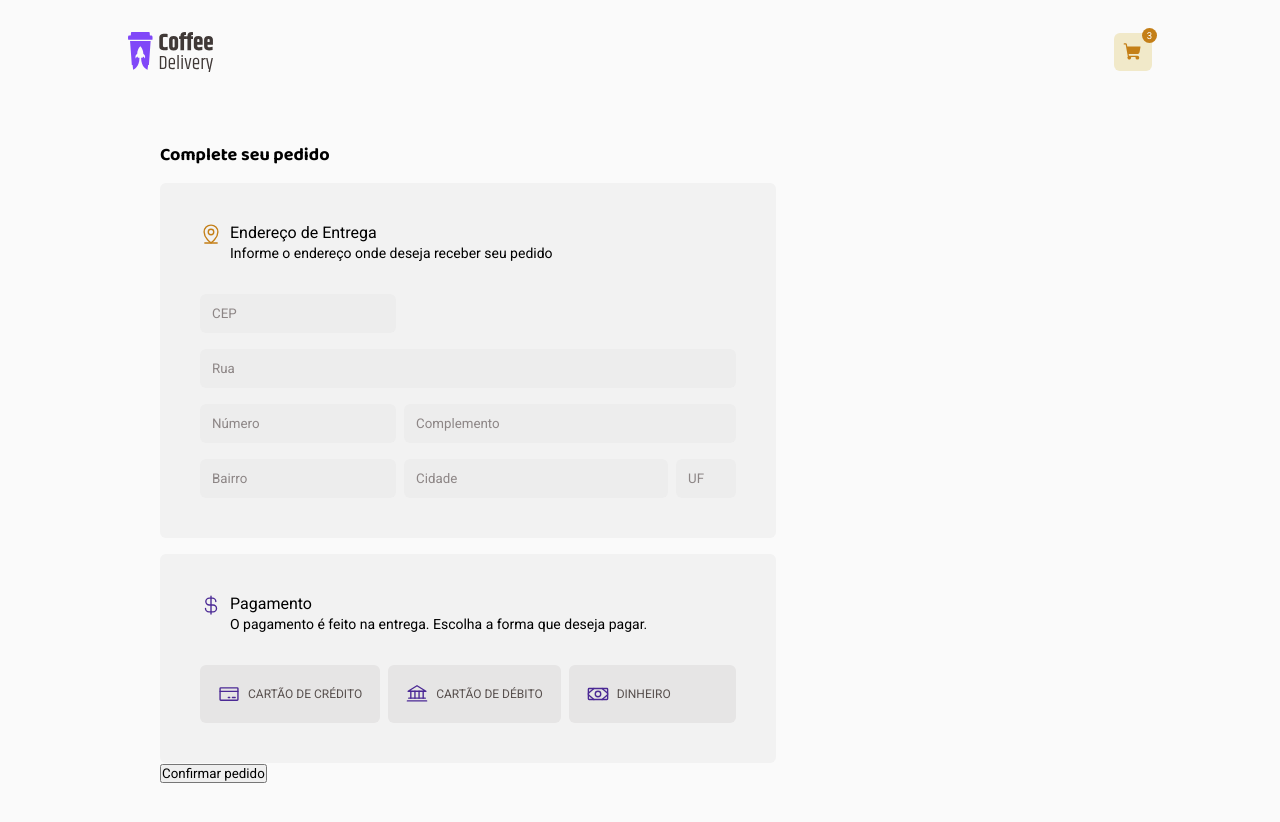
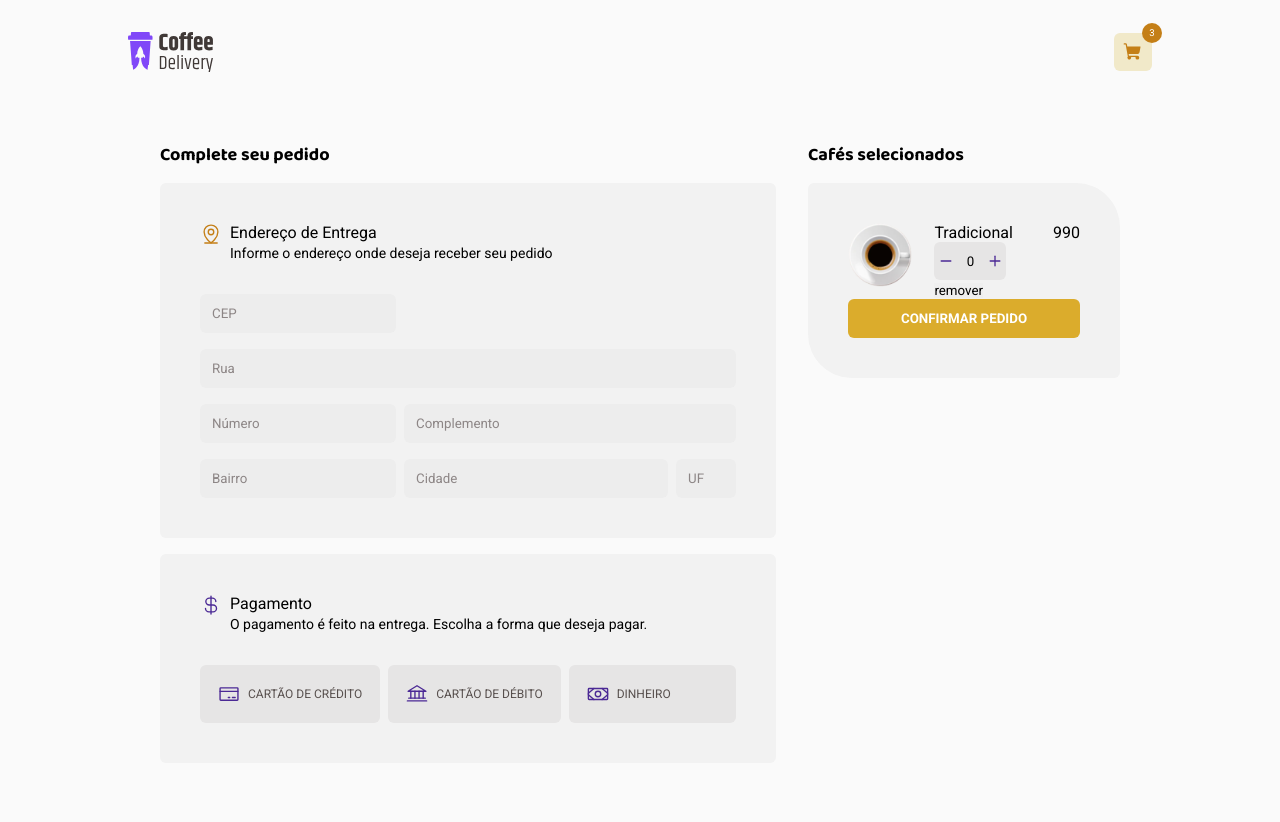
Before and after one commit to Cleidson-Oliveira/coffee-delivery, a React (Vite) app: page /checkout in a window 1280 px wide. Built offline with nearby package versions, Linux system fonts and the light colour scheme.

Commit message:
chore: add payment form on checkout formulary

```diff
--- a/src/components/button/index.tsx
+++ b/src/components/button/index.tsx
@@ -1,11 +1,15 @@
-import { ShoppingCart } from "phosphor-react";
+import { ButtonHTMLAttributes } from "react";
 import { Conteiner } from "./style";
 
-export function ButtonIcon () {
+interface ButtonProps extends ButtonHTMLAttributes<HTMLButtonElement> {
+    title: string
+}
+
+export function Button ({ title, ...rest }: ButtonProps) {
 
 	return (
-		<Conteiner>
-			<ShoppingCart size={22} color="white" weight="fill" />
+		<Conteiner {...rest}>
+			{title}
 		</Conteiner>
 	);
 }
--- a/src/components/button/style.ts
+++ b/src/components/button/style.ts
@@ -1,19 +1,20 @@
 import styled, { css } from "styled-components";
 
 export const Conteiner = styled.button`
-    display: flex;
-    justify-content: center;
-    align-items: center;
-    width: 38px;
-    height: 38px;
+    width: 100%;
+    padding: 12px;
     border-radius: 6px;
+    font-weight: bold;
+    text-transform: uppercase;
     transition: all .3s ease;
 
     ${({theme}) => css`
-        background-color: ${theme.colors.purple.dark};
+        background-color: ${theme.colors.yellow.mid};
+        font-size: ${theme.fontSize.text.sm};
+        color: white;
 
         :hover {
-            background-color: ${theme.colors.purple.mid};
+            background-color: ${theme.colors.yellow.dark};
         }
     `}
 
--- /dev/null
+++ b/src/components/buttonWithIcon/index.tsx
@@ -0,0 +1,11 @@
+import { ShoppingCart } from "phosphor-react";
+import { Conteiner } from "./style";
+
+export function ButtonIcon () {
+
+	return (
+		<Conteiner>
+			<ShoppingCart size={22} color="white" weight="fill" />
+		</Conteiner>
+	);
+}
--- /dev/null
+++ b/src/components/buttonWithIcon/style.ts
@@ -0,0 +1,20 @@
+import styled, { css } from "styled-components";
+
+export const Conteiner = styled.button`
+    display: flex;
+    justify-content: center;
+    align-items: center;
+    width: 38px;
+    height: 38px;
+    border-radius: 6px;
+    transition: all .3s ease;
+
+    ${({theme}) => css`
+        background-color: ${theme.colors.purple.dark};
+
+        :hover {
+            background-color: ${theme.colors.purple.mid};
+        }
+    `}
+
+`;
--- a/src/components/header/index.tsx
+++ b/src/components/header/index.tsx
@@ -12,7 +12,7 @@ export function Header () {
 			<Content>
 				<Logo src={logo}/>
 				<Actions>
-					<ButtonCart productsAmount={3}>
+					<ButtonCart productsAmount={3} to={"/checkout"}>
 						<ShoppingCart size={20} weight="fill" color={colors.yellow.dark}/>
 					</ButtonCart>
 				</Actions>
--- a/src/components/header/style.ts
+++ b/src/components/header/style.ts
@@ -1,4 +1,5 @@
 import styled, {css} from "styled-components";
+import { Link } from "react-router-dom";
 
 interface ButtonCartProps {
     productsAmount: number
@@ -24,7 +25,7 @@ export const Actions = styled.div`
 
 `;
 
-export const ButtonCart = styled.button<ButtonCartProps>`
+export const ButtonCart = styled(Link)<ButtonCartProps>`
     position: relative;
     display: flex;
     justify-content: center;
@@ -40,19 +41,20 @@ export const ButtonCart = styled.button<ButtonCartProps>`
         &:after {
             content: "${productsAmount.toString()}";
             position: absolute;
-            top: -5px;
-            right: -5px;
+            top: -10px;
+            right: -10px;
             display: flex;
             align-items: center;
             justify-content: center;
-            min-width: 15px;
-            min-height: 15px;
+            min-width: 20px;
+            min-height: 20px;
             box-sizing: border-box;
             border-radius: 50%;
             background-color: ${theme.colors.yellow.dark};
             color: white;
             font-size: .6rem;
             font-family: 'Roboto';
+            line-height: 0;
         }
     `}
 `;
--- a/src/components/inputNumber/index.tsx
+++ b/src/components/inputNumber/index.tsx
@@ -11,7 +11,7 @@ export function InputNumber () {
 			<button>
 				<Minus weight="bold" color={colors.purple.dark} size={14} />
 			</button>
-			<input type="text" defaultValue={0}/>
+			<input type="text" defaultValue={0} />
 			<button>
 				<Plus weight="bold" color={colors.purple.dark} size={14} />
 			</button>
--- /dev/null
+++ b/src/pages/checkout/components/cardCoffee/index.tsx
@@ -0,0 +1,27 @@
+import { Conteiner } from "./style";
+
+import coffee from "../../../../assets/expresso.svg";
+import { InputNumber } from "../../../../components/inputNumber";
+
+interface CardCoffeeProps {
+    name: string,
+    image?: string,
+    price: number,
+}
+
+export function CardCoffee ({ name, price }: CardCoffeeProps) {
+
+	return (
+		<Conteiner>
+			<div>
+				<img src={coffee}/>
+			</div>
+			<div>
+				{name}
+				<InputNumber />
+				<button>remover</button>
+			</div>
+			<div>{price}</div>
+		</Conteiner>
+	);
+}
--- /dev/null
+++ b/src/pages/checkout/components/cardCoffee/style.ts
@@ -0,0 +1,17 @@
+import styled from "styled-components";
+
+export const Conteiner = styled.div`
+    display: flex;
+    align-items: flex-start;
+    justify-content: space-between;
+    gap: 1.4rem;
+
+    img {
+        width: 64px;
+        height: 64px;
+    }
+
+    & > div:nth-child(2) {
+        flex: 1;
+    }
+`;
--- a/src/pages/checkout/components/checkoutForm/index.tsx
+++ b/src/pages/checkout/components/checkoutForm/index.tsx
@@ -1,10 +1,12 @@
 import { useForm } from "react-hook-form";
 import { zodResolver } from "@hookform/resolvers/zod";
 import { z } from "zod";
-import { AddressFormConteiner, Conteiner, PaymentFormConteiner, Title } from "./style";
+import { AddressFormConteiner, Conteiner, PaymentFormConteiner, SelectedProducts, Title } from "./style";
 import { Header } from "../header";
 import { Bank, CreditCard, CurrencyDollar, MapPinLine, Money } from "phosphor-react";
 import { useTheme } from "styled-components";
+import { Button } from "../../../../components/button";
+import { CardCoffee } from "../cardCoffee";
 
 const validationScheema = z.object({
 	cep: z.string().min(1),
@@ -14,7 +16,7 @@ const validationScheema = z.object({
 	district: z.string().min(1),
 	city: z.string().min(1),
 	uf: z.string().min(2),
-	teste: z.string()
+	paymentForm: z.string(),
 });
 
 type FormType = z.infer<typeof validationScheema>;
@@ -59,24 +61,30 @@ export function Form () {
 					</Header>
 					<div>
 						<label>
-							<input {...register("teste")} type="radio" value="creditcard"  />
+							<input {...register("paymentForm")} type="radio" value="creditcard"  />
 							<CreditCard size={22} color={colors.purple.dark} />
 							Cartão de crédito
 						</label>
 						<label>
-							<input {...register("teste")} type="radio" value="debitcard"  />
+							<input {...register("paymentForm")} type="radio" value="debitcard"  />
 							<Bank size={22} color={colors.purple.dark} />
 							Cartão de débito
 						</label>
 						<label>
-							<input {...register("teste")} type="radio" value="money"  />
+							<input {...register("paymentForm")} type="radio" value="money"  />
 							<Money size={22} color={colors.purple.dark} />
 							Dinheiro
 						</label>
 					</div>
 				</PaymentFormConteiner>
 			</div>
-			<input type="submit" value="Confirmar pedido" />
+			<div>
+				<Title>Cafés selecionados</Title>
+				<SelectedProducts>
+					<CardCoffee name="Tradicional" price={990}/>
+					<Button type="submit" title="Confirmar pedido" />
+				</SelectedProducts>
+			</div>
 		</Conteiner>
 	);
 }
--- a/src/pages/checkout/components/checkoutForm/style.ts
+++ b/src/pages/checkout/components/checkoutForm/style.ts
@@ -1,8 +1,15 @@
 import styled, { css } from "styled-components";
 
 export const Conteiner = styled.form`
+    display: flex;
+    gap: 2rem;
     padding: 0 160px;
     margin: 40px 0;
+    width: 100%;
+
+    & > div {
+        width: 100%;
+    }
 `;
 
 export const Title = styled.h2`
@@ -122,3 +129,10 @@ export const PaymentFormConteiner = styled.div`
         }
     }
 `;
+
+export const SelectedProducts = styled.div`
+    padding: 40px;
+    border-radius: 6px 44px 6px 44px;
+    background-color: ${({theme}) => theme.colors.base.card};
+    width: 100%;
+`;
--- a/src/pages/home/components/card/index.tsx
+++ b/src/pages/home/components/card/index.tsx
@@ -2,7 +2,7 @@ import { CardFooter, CoffeeDesc, CoffeeImage, CoffeeName, Conteiner, Tag } from
 
 import expresso from "../../../../assets/expresso.svg";
 import { InputNumber } from "../../../../components/inputNumber";
-import { ButtonIcon } from "../../../../components/button";
+import { ButtonIcon } from "../../../../components/buttonWithIcon";
 
 export function CoffeeCard () {
 
```
